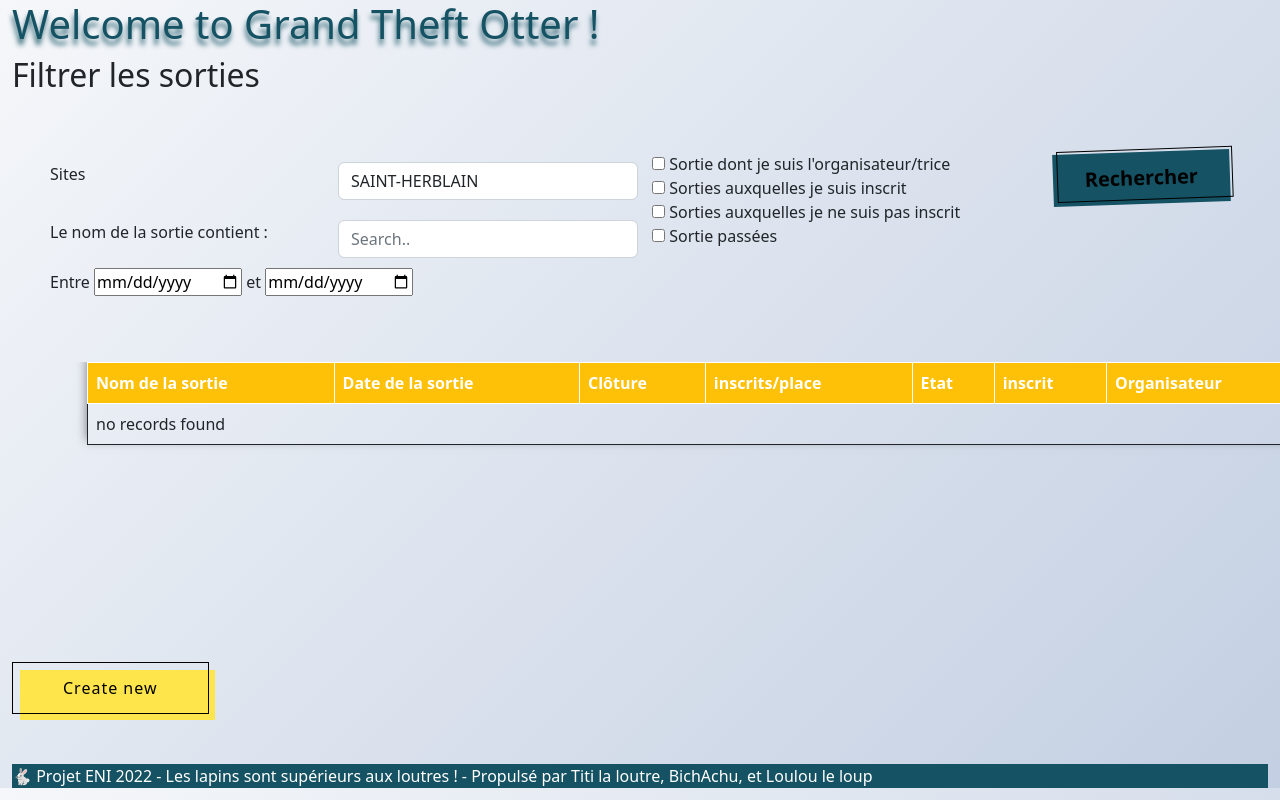
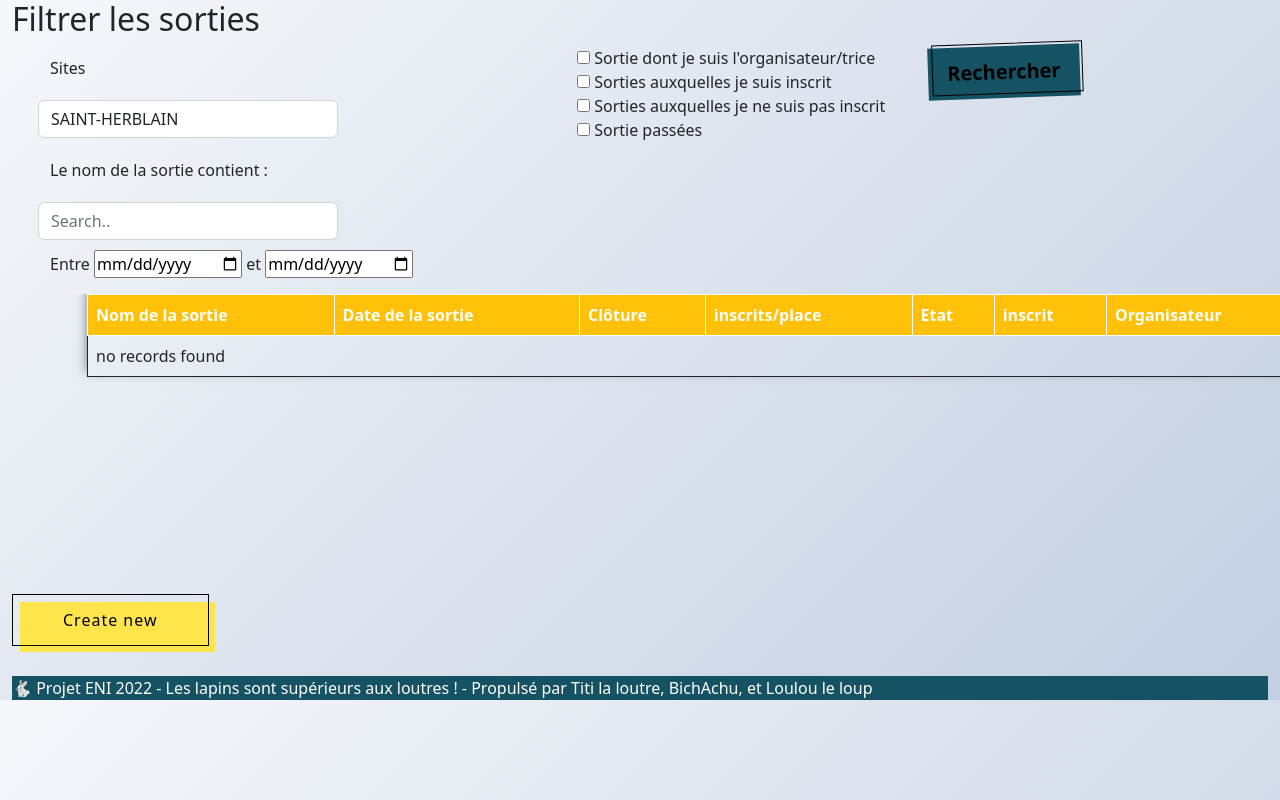
Before and after one commit to AlexandreLefay/sortir-gto-eni, a Symfony app: template templates/sortie/index.html.twig in a window 1280 px wide; the page is wider, and only the part inside the window is pictured. Run offline with Twig, Linux system fonts and the light colour scheme; the template is opened without the code that fills it, so the values that code supplies are empty; some libraries are stand-ins or nearby versions.

Commit message:
reglage pour affichage sans scroller

```diff
--- a/public/css/styles.css
+++ b/public/css/styles.css
@@ -5,7 +5,7 @@ body{
 footer{
     position: sticky;
     top: 80%;
-    margin-top:50px;
+    margin-top:30px;
     background: #155263;
     color:white;
 }
@@ -18,9 +18,7 @@ h1{
 .bg-light {
     background-color: transparent !important;
 }
-.navbar-nav{
-    font-size: xx-large;
-}
+
 .nav-link{
     color: #155263;
 }
@@ -67,7 +65,8 @@ a {
     text-decoration: none;
 }
 #filtresSortie{
-    padding:50px
+    padding-left: 50px;
+    padding-right: 200px;
 }
 .form-group .col-xs-2
 {
--- a/templates/sortie/index.html.twig
+++ b/templates/sortie/index.html.twig
@@ -3,7 +3,6 @@
 {% block title %}Sortie index{% endblock %}
 
 {% block main %}
-    <h1>Welcome to Grand Theft Otter !</h1>
     <div class="row">
         {% if app.user %}
             <div class="col-md-3 offset-md-9">
@@ -18,7 +17,7 @@
     </div>
     <div class="row">
         <h2>Filtrer les sorties</h2>
-        <form action="" method="post" id="filtresSortie">
+        <form action="{{ path('app_sortie_index')}}" method="post" id="filtresSortie">
             <fieldset>
                 <div class="row">
                     <div class="col-6">
```
